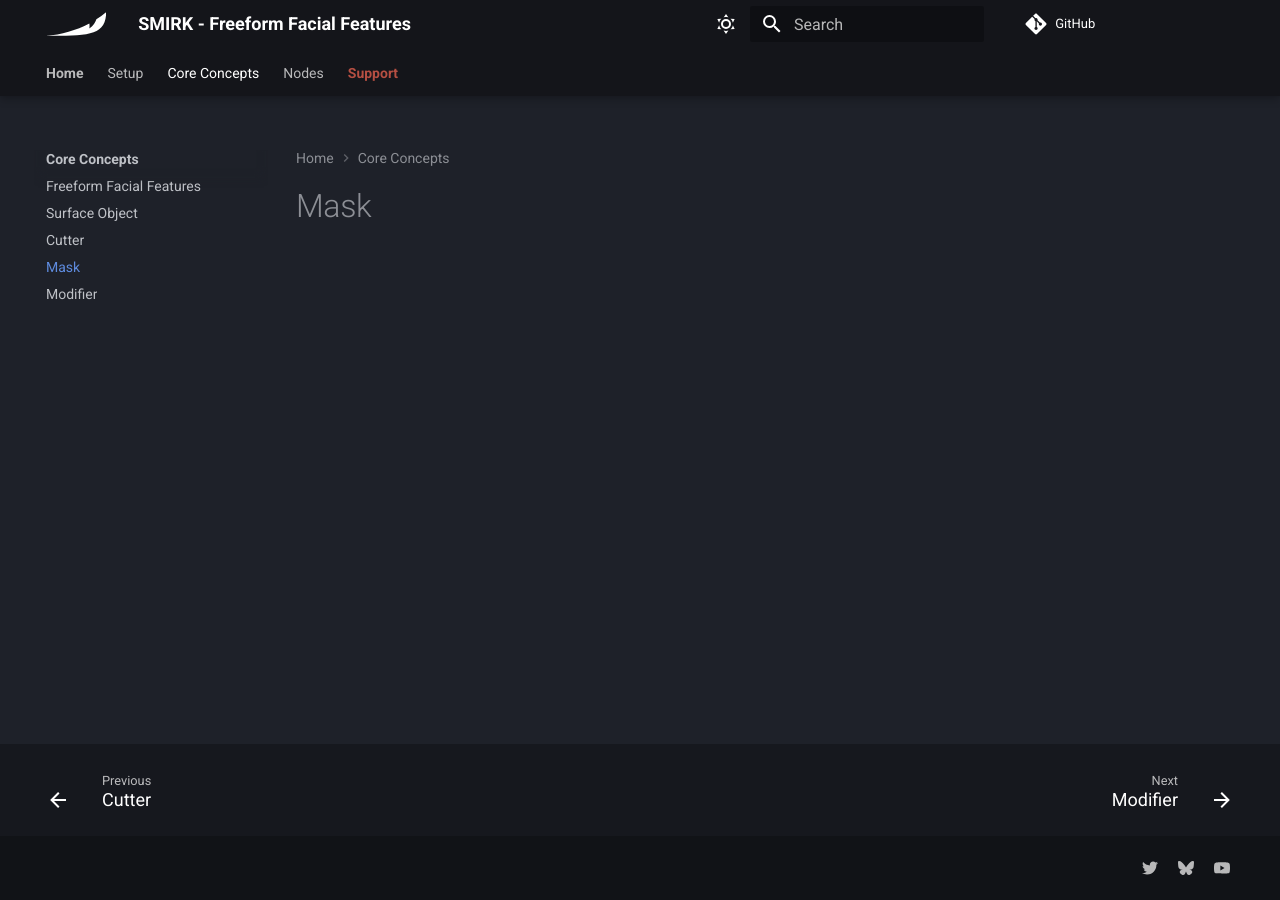
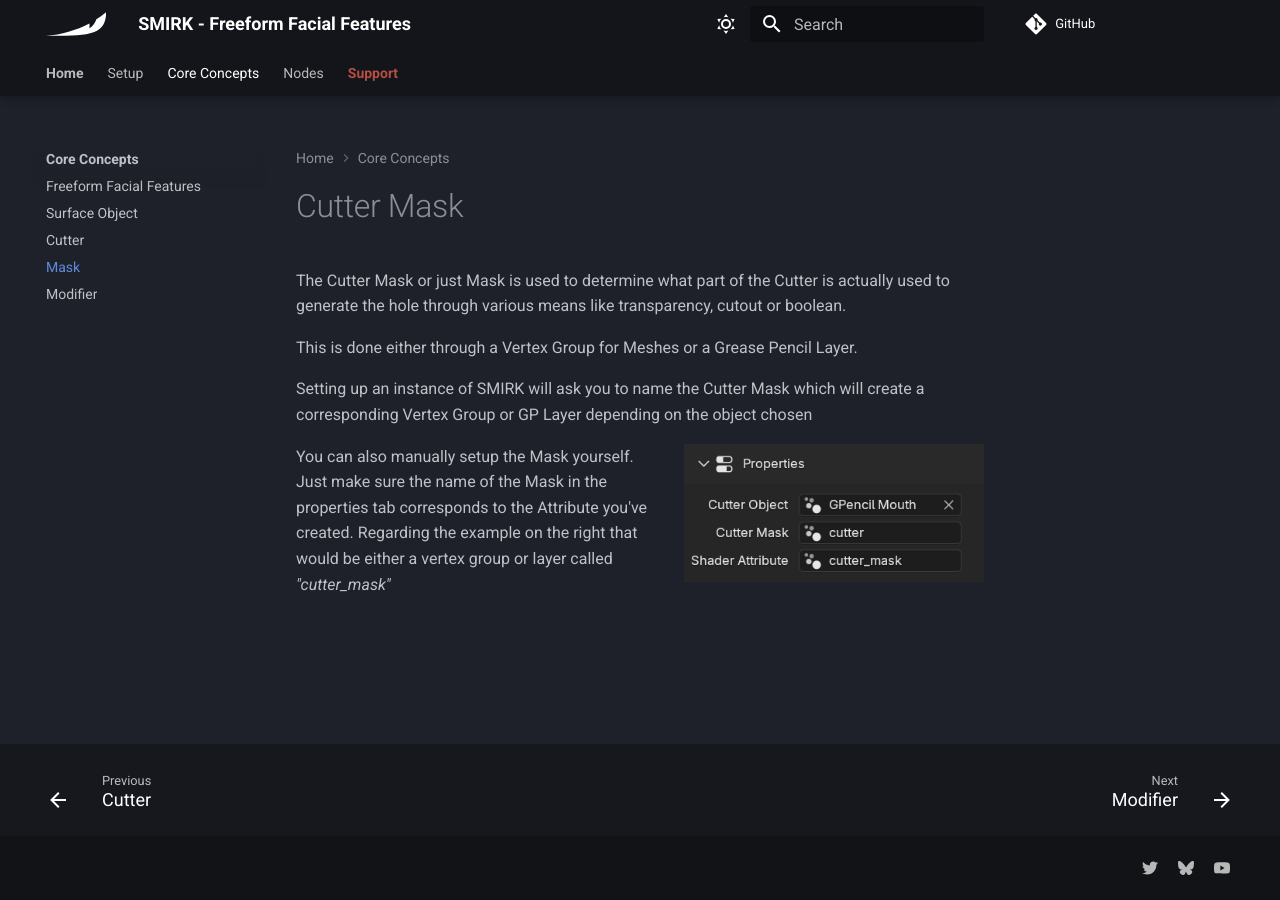
Before and after one commit to Krysidian/smirk, an MkDocs documentation site: the page built from docs/core-concepts/mask.md, in a window 1280 px wide. Built offline with MkDocs 1.6.1 and Material for MkDocs 9.7.7, drawn with Linux system fonts in a browser that asks for light colours; comment, search, counter and statistics services are not loaded.

Commit message:
further doc changes

```diff
--- a/docs/core-concepts/mask.md
+++ b/docs/core-concepts/mask.md
@@ -1 +1,12 @@
-# Mask
+# Cutter Mask
+
+The Cutter Mask or just Mask is used to determine what part of the Cutter is actually used to generate the hole through various means like transparency, cutout or boolean.
+
+This is done either through a Vertex Group for Meshes or a Grease Pencil Layer.
+
+Setting up an instance of SMIRK will ask you to name the Cutter Mask which will create a corresponding Vertex Group or GP Layer depending on the object chosen
+
+![](../assets/images/properties-panel.png){align=right width="300"}
+You can also manually setup the Mask yourself.
+Just make sure the name of the Mask in the properties tab corresponds to the Attribute you've created.
+Regarding the example on the right that would be either a vertex group or layer called _"cutter_mask"_
```
Also changed, not shown: docs/core-concepts/freeform-facial-features.md (+9 -0 lines), docs/core-concepts/index.md (+2 -0 lines), docs/setup/manifold-boolean.md (added, +1 -0 lines), docs/assets/images/properties-panel.png (added), docs/setup/cutout-mesh.md (added), docs/setup/shader-opening.md (added), docs/support.md (line endings or trailing spaces), 1 other file.
